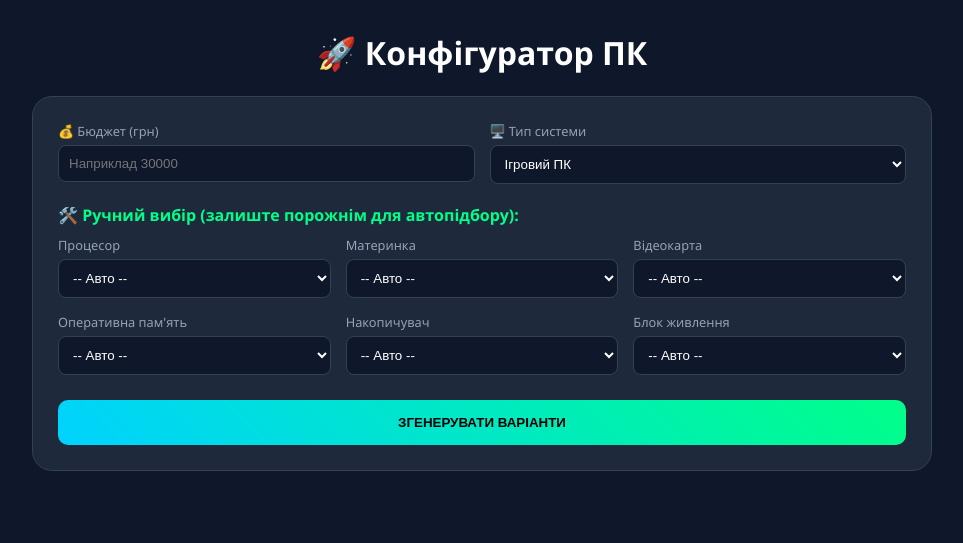
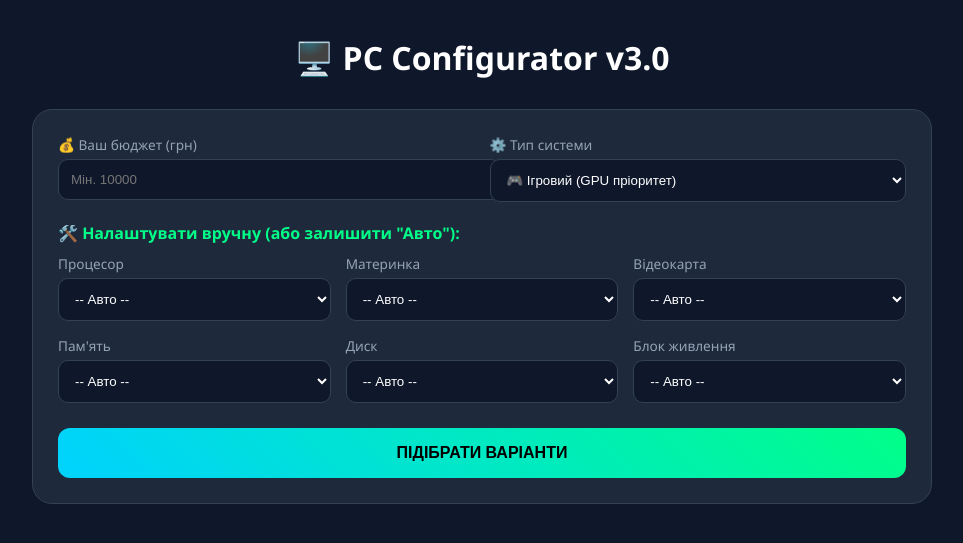
Before and after one commit to Larysa2007/pc-builder, a Django app: page / in a window 1280 px wide. Shown: the top 543 px of the page, without its empty margins (158-1121 px from the left). Run offline with Django 5.2, Linux system fonts and the light colour scheme; data comes from the database, SQL or seed files in the repository.

Commit message:
Full Update v3

```diff
--- a/configurator/templates/home.html
+++ b/configurator/templates/home.html
@@ -3,53 +3,61 @@
 <head>
     <meta charset="UTF-8">
     <meta name="viewport" content="width=device-width, initial-scale=1.0">
-    <title>Конфігуратор ПК</title>
+    <title>Configurator Pro</title>
     <style>
         :root { --blue: #00d2ff; --green: #00ff88; --dark: #0f172a; }
-        body { font-family: 'Segoe UI', sans-serif; background: var(--dark); color: white; padding: 10px; margin: 0; display: flex; justify-content: center; }
+        body { font-family: 'Segoe UI', sans-serif; background: var(--dark); color: white; padding: 15px; margin: 0; display: flex; justify-content: center; }
         .container { max-width: 900px; width: 100%; }
-        .form-box { background: #1e293b; padding: 25px; border-radius: 20px; border: 1px solid #334155; margin-bottom: 20px; }
+        .form-box { background: #1e293b; padding: 25px; border-radius: 20px; border: 1px solid #334155; }
         .grid { display: grid; grid-template-columns: repeat(auto-fit, minmax(200px, 1fr)); gap: 15px; margin-bottom: 15px; }
-        label { font-size: 0.8rem; color: #94a3b8; display: block; margin-bottom: 5px; }
-        select, input { width: 100%; padding: 10px; background: #0f172a; border: 1px solid #334155; color: white; border-radius: 8px; box-sizing: border-box; }
-        .btn { width: 100%; padding: 15px; background: linear-gradient(45deg, var(--blue), var(--green)); border: none; border-radius: 10px; font-weight: bold; cursor: pointer; margin-top: 10px; }
-
-        .result-card { background: #1e293b; border-radius: 20px; padding: 25px; border: 1px solid var(--blue); margin-top: 30px; position: relative; }
-        .badge { position: absolute; top: -12px; left: 20px; background: var(--blue); color: #000; padding: 4px 12px; border-radius: 10px; font-weight: bold; font-size: 0.8rem; }
+        select, input { width: 100%; padding: 12px; background: #0f172a; border: 1px solid #334155; color: white; border-radius: 10px; }
+        label { font-size: 0.85rem; color: #94a3b8; display: block; margin-bottom: 5px; }
+        .btn { width: 100%; padding: 16px; background: linear-gradient(45deg, var(--blue), var(--green)); border: none; border-radius: 12px; font-weight: bold; cursor: pointer; color: #000; margin-top: 10px; font-size: 1rem; }
+        .error-msg { background: #7f1d1d; color: #fca5a5; padding: 15px; border-radius: 10px; margin-bottom: 20px; border: 1px solid #b91c1c; }
+        .result-card { background: #1e293b; border-radius: 20px; padding: 25px; border: 1px solid var(--blue); margin-top: 35px; position: relative; }
+        .badge { position: absolute; top: -14px; left: 20px; background: var(--blue); color: #000; padding: 5px 15px; border-radius: 20px; font-weight: bold; }
         .item { display: flex; justify-content: space-between; padding: 12px 0; border-bottom: 1px solid #334155; }
         .item b { color: var(--blue); }
         .total { font-size: 1.8rem; color: var(--green); text-align: right; margin-top: 15px; font-weight: bold; }
-
+        .ai-box { background: rgba(0, 0, 0, 0.2); padding: 15px; border-radius: 12px; margin-top: 15px; border-left: 4px solid var(--blue); }
         @media (max-width: 600px) { .item { flex-direction: column; } .item span:last-child { align-self: flex-end; color: var(--green); } }
     </style>
 </head>
 <body>
 <div class="container">
-    <h1 style="text-align: center;">🚀 Конфігуратор ПК</h1>
+    <h1 style="text-align: center; margin-bottom: 30px;">🖥️ PC Configurator v3.0</h1>
+
+    {% if error %}<div class="error-msg">{{ error }}</div>{% endif %}
 
     <div class="form-box">
         <form method="POST">
             {% csrf_token %}
             <div class="grid">
-                <div><label>💰 Бюджет (грн)</label><input type="number" name="budget" placeholder="Наприклад 30000" required></div>
-                <div><label>🖥️ Тип системи</label><select name="pc_type"><option value="gaming">Ігровий ПК</option><option value="office">Офісний ПК</option></select></div>
+                <div><label>💰 Ваш бюджет (грн)</label><input type="number" name="budget" placeholder="Мін. 10000" required></div>
+                <div><label>⚙️ Тип системи</label>
+                    <select name="pc_type">
+                        <option value="gaming">🎮 Ігровий (GPU пріоритет)</option>
+                        <option value="office">💼 Офісний (Економія)</option>
+                        <option value="streaming">🎥 Для Стрімінгу</option>
+                        <option value="video_editing">✂️ Монтаж відео</option>
+                        <option value="coding">💻 Програмування</option>
+                    </select>
+                </div>
             </div>
 
-            <p style="color: var(--green); font-weight: bold; margin: 20px 0 10px 0;">🛠️ Ручний вибір (залиште порожнім для автопідбору):</p>
-
+            <p style="color: var(--green); margin: 20px 0 10px 0; font-weight: bold;">🛠️ Налаштувати вручну (або залишити "Авто"):</p>
             <div class="grid">
-                <div><label>Процесор</label><select name="cpu_id"><option value="">-- Авто --</option>{% for i in all_cpus %}<option value="{{i.id}}">{{i.name}}</option>{% endfor %}</select></div>
+                <div><label>Процесор</label><select name="cpu_id"><option value="">-- Авто --</option>{% for i in all_cpus %}<option value="{{i.id}}">{{i.name}} ({{i.price}}грн)</option>{% endfor %}</select></div>
                 <div><label>Материнка</label><select name="mb_id"><option value="">-- Авто --</option>{% for i in all_mbs %}<option value="{{i.id}}">{{i.name}}</option>{% endfor %}</select></div>
                 <div><label>Відеокарта</label><select name="gpu_id"><option value="">-- Авто --</option>{% for i in all_gpus %}<option value="{{i.id}}">{{i.name}}</option>{% endfor %}</select></div>
             </div>
-
             <div class="grid">
-                <div><label>Оперативна пам'ять</label><select name="ram_id"><option value="">-- Авто --</option>{% for i in all_rams %}<option value="{{i.id}}">{{i.name}}</option>{% endfor %}</select></div>
-                <div><label>Накопичувач</label><select name="storage_id"><option value="">-- Авто --</option>{% for i in all_storages %}<option value="{{i.id}}">{{i.name}}</option>{% endfor %}</select></div>
+                <div><label>Пам'ять</label><select name="ram_id"><option value="">-- Авто --</option>{% for i in all_rams %}<option value="{{i.id}}">{{i.name}}</option>{% endfor %}</select></div>
+                <div><label>Диск</label><select name="storage_id"><option value="">-- Авто --</option>{% for i in all_storages %}<option value="{{i.id}}">{{i.name}}</option>{% endfor %}</select></div>
                 <div><label>Блок живлення</label><select name="psu_id"><option value="">-- Авто --</option>{% for i in all_psus %}<option value="{{i.id}}">{{i.name}}</option>{% endfor %}</select></div>
             </div>
 
-            <button type="submit" class="btn">ЗГЕНЕРУВАТИ ВАРІАНТИ</button>
+            <button type="submit" class="btn">ПІДІБРАТИ ВАРІАНТИ</button>
         </form>
     </div>
 
@@ -59,17 +67,16 @@
         <div class="item"><b>Процесор</b> <span>{{ build.cpu.name }}</span> <span>{{ build.cpu.price }} грн</span></div>
         <div class="item"><b>Відеокарта</b> <span>{{ build.gpu.name|default:"Вбудована" }}</span> <span>{{ build.gpu.price|default:"0" }} грн</span></div>
         <div class="item"><b>Материнка</b> <span>{{ build.motherboard.name }}</span> <span>{{ build.motherboard.price }} грн</span></div>
-        <div class="item"><b>Пам'ять</b> <span>{{ build.ram.name }}</span> <span>{{ build.ram.price }} грн</span></div>
-        <div class="item"><b>Диск</b> <span>{{ build.storage.name }}</span> <span>{{ build.storage.price }} грн</span></div>
+        <div class="item"><b>ОЗП</b> <span>{{ build.ram.name }}</span> <span>{{ build.ram.price }} грн</span></div>
+        <div class="item"><b>Накопичувач</b> <span>{{ build.storage.name }}</span> <span>{{ build.storage.price }} грн</span></div>
         <div class="item"><b>Живлення</b> <span>{{ build.psu.name }}</span> <span>{{ build.psu.price }} грн</span></div>
         <div class="total">Разом: {{ build.total }} грн</div>
-
-        {% if build.explanations %}
-        <div style="background: rgba(0,0,0,0.2); padding: 10px; border-radius: 10px; margin-top: 15px; font-size: 0.85rem; color: #94a3b8;">
-            <b>💡 Нотатки:</b>
-            <ul style="margin: 5px 0; padding-left: 20px;">{% for ex in build.explanations %}<li>{{ ex }}</li>{% endfor %}</ul>
+        <div class="ai-box">
+            <b>🤖 Логіка підбору:</b>
+            <ul style="margin: 5px 0; padding-left: 20px; font-size: 0.9rem; color: #94a3b8;">
+                {% for line in build.explanations %}<li>{{ line }}</li>{% endfor %}
+            </ul>
         </div>
-        {% endif %}
     </div>
     {% endfor %}
 </div>
--- a/configurator/views.py
+++ b/configurator/views.py
@@ -5,7 +5,7 @@ def home(request):
     results = []
     error = None
 
-    # Дані для всіх випадаючих списків
+    # Завантажуємо всі деталі для випадаючих списків
     context = {
         "all_cpus": Cpu.objects.all().order_by('price'),
         "all_gpus": Gpu.objects.all().order_by('price'),
@@ -17,10 +17,16 @@ def home(request):
 
     if request.method == "POST":
         try:
-            budget = int(request.POST.get("budget", 0))
+            budget_val = request.POST.get("budget", "0")
+            budget = int(budget_val) if budget_val.isdigit() else 0
             pc_type = request.POST.get("pc_type", "gaming")
 
-            # Список стратегій (дві збірки)
+            # Перевірка на мінімальний бюджет
+            if budget < 10000:
+                error = "⚠️ Мінімальний бюджет для збірки — 10,000 грн."
+                return render(request, "home.html", {**context, "error": error})
+
+            # Дві стратегії: Максимальна та Оптимальна
             strategies = [
                 {"name": "🚀 Максимальна потужність", "factor": 1.0},
                 {"name": "⚖️ Оптимальний баланс", "factor": 0.85}
@@ -28,59 +34,59 @@ def home(request):
 
             for st in strategies:
                 money_left = budget * st["factor"]
-                explanations = []
+                explanations = [f"Збірка орієнтована на {st['name']}."]
 
-                # ФУНКЦІЯ ДЛЯ ВИБОРУ (Своє або Авто)
-                def get_part(model_class, form_name, price_limit_factor, filter_kwargs={}):
-                    user_choice_id = request.POST.get(form_name)
-                    # Якщо це перша збірка і користувач щось обрав — беремо його вибір
-                    if user_choice_id and st["factor"] == 1.0:
-                        part = model_class.objects.get(id=user_choice_id)
-                        explanations.append(f"✅ Ви обрали: {part.name}")
+                # ФУНКЦІЯ ПІДБОРУ: Пріоритет ручному вибору (тільки для першої збірки)
+                def select_part(model_class, form_name, limit_percent, filter_kwargs={}):
+                    user_id = request.POST.get(form_name)
+                    # Якщо користувач обрав сам і це перша збірка (factor 1.0)
+                    if user_id and st["factor"] == 1.0:
+                        part = model_class.objects.get(id=user_id)
+                        explanations.append(f"✅ Враховано ваш вибір: {part.name}")
                         return part
-                    # Інакше — автопідбір
-                    part = model_class.objects.filter(**filter_kwargs, price__lte=money_left * price_limit_factor).order_by('-price').first()
+                    # Автопідбір
+                    part = model_class.objects.filter(**filter_kwargs, price__lte=money_left * limit_percent).order_by('-price').first()
                     if not part: part = model_class.objects.filter(**filter_kwargs).order_by('price').first()
                     if not part: part = model_class.objects.order_by('price').first()
                     return part
 
                 # 1. Процесор
-                cpu = get_part(Cpu, "cpu_id", 0.35)
+                cpu = select_part(Cpu, "cpu_id", 0.35)
                 money_left -= cpu.price
 
-                # 2. Материнка (з фільтром по сокету!)
-                mb = get_part(Motherboard, "mb_id", 0.2, {"socket": cpu.socket})
+                # 2. Материнка (Сумісність по сокету)
+                mb = select_part(Motherboard, "mb_id", 0.2, {"socket": cpu.socket})
                 money_left -= mb.price
 
-                # 3. Відеокарта
+                # 3. Відеокарта (Тільки якщо не офісний ПК)
                 gpu = None
                 user_gpu_id = request.POST.get("gpu_id")
                 if user_gpu_id and st["factor"] == 1.0:
                     gpu = Gpu.objects.get(id=user_gpu_id)
-                elif pc_type != "office":
+                elif pc_type in ["gaming", "streaming", "video_editing"]:
                     gpu = Gpu.objects.filter(price__lte=money_left * 0.6).order_by('-price').first()
 
                 if gpu: money_left -= gpu.price
 
-                # 4. ОЗП, Диск, БЖ
-                ram = get_part(Ram, "ram_id", 0.3)
+                # 4. Решта компонентів
+                ram = select_part(Ram, "ram_id", 0.4)
                 money_left -= ram.price
+                storage = select_part(Storage, "storage_id", 0.5)
+                money_left -= storage.price
+                psu = select_part(Psu, "psu_id", 1.0)
 
-                storage = get_part(Storage, "storage_id", 0.3)
-                money_left -= storage.price
-
-                psu = get_part(Psu, "psu_id", 1.0) # БЖ на залишок
+                total_sum = cpu.price + mb.price + (gpu.price if gpu else 0) + ram.price + storage.price + psu.price
 
                 results.append({
                     "variant_name": st["name"],
                     "cpu": cpu, "gpu": gpu, "motherboard": mb,
                     "ram": ram, "storage": storage, "psu": psu,
-                    "total": cpu.price + mb.price + (gpu.price if gpu else 0) + ram.price + storage.price + psu.price,
+                    "total": total_sum,
                     "explanations": explanations
                 })
 
         except Exception as e:
-            error = f"Помилка: {e}. Перевірте наявність деталей у базі."
+            error = f"Сталася помилка: {e}"
 
     context.update({"results": results, "error": error})
     return render(request, "home.html", context)
```
